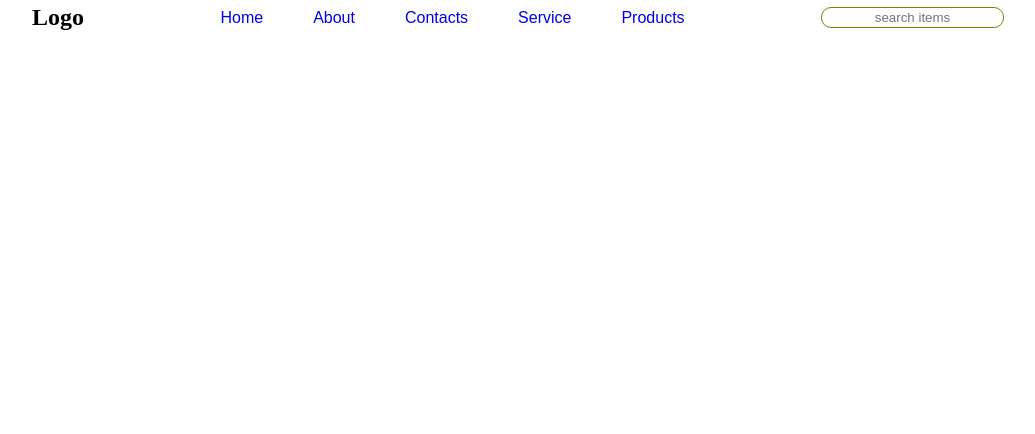
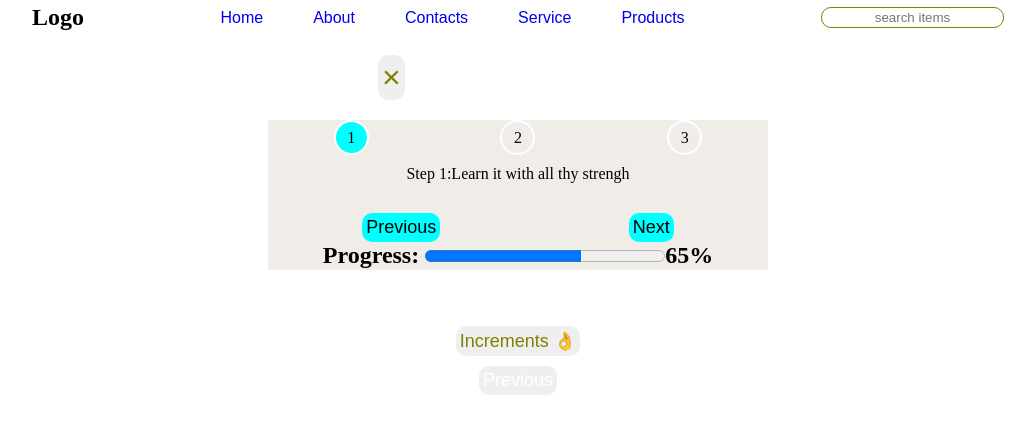
Before and after one commit to Saniflex-1/ReactJs, a React (Create React App) app: page / in a window 1280 px wide. Shown: the top 434 px of the page, without its empty margins (122-1157 px from the left). Built offline with nearby package versions, Linux system fonts and the light colour scheme.

Commit message:
Update App.js

```diff
--- a/src/App.js
+++ b/src/App.js
@@ -1,5 +1,5 @@
 import UseState from "./Components/useState";
-import StdudentID from "./Components/props.learner";
+// import StdudentID from "./Components/props.learner";
 
 import NavBars from "./Components/nav.links";
 
@@ -7,8 +7,11 @@ function App() {
   return (
     <div>
       <NavBars />
-      {/* <UseState />
-      <StdudentID /> */}
+      {/* <StdudentID /> */}
+
+      <div className="down">
+        <UseState />
+      </div>
     </div>
   );
 }
```
